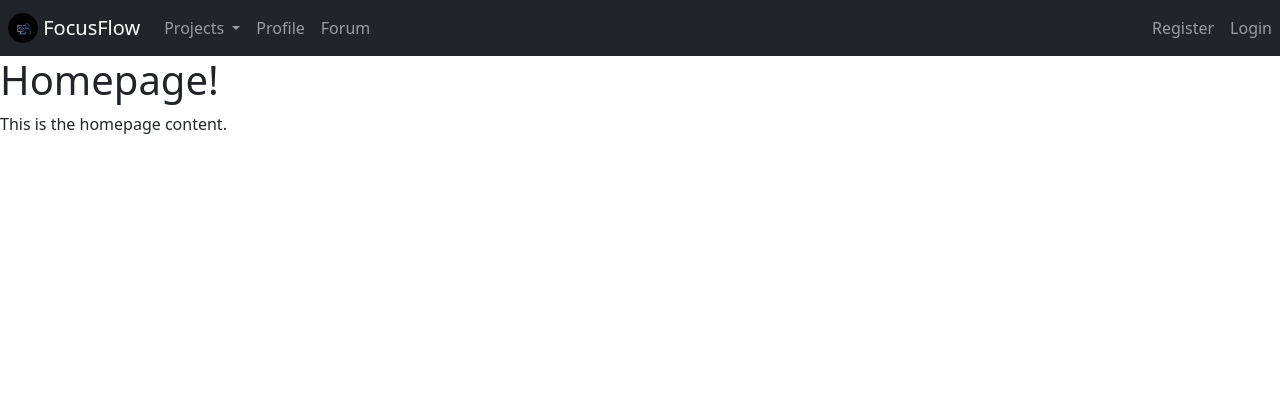
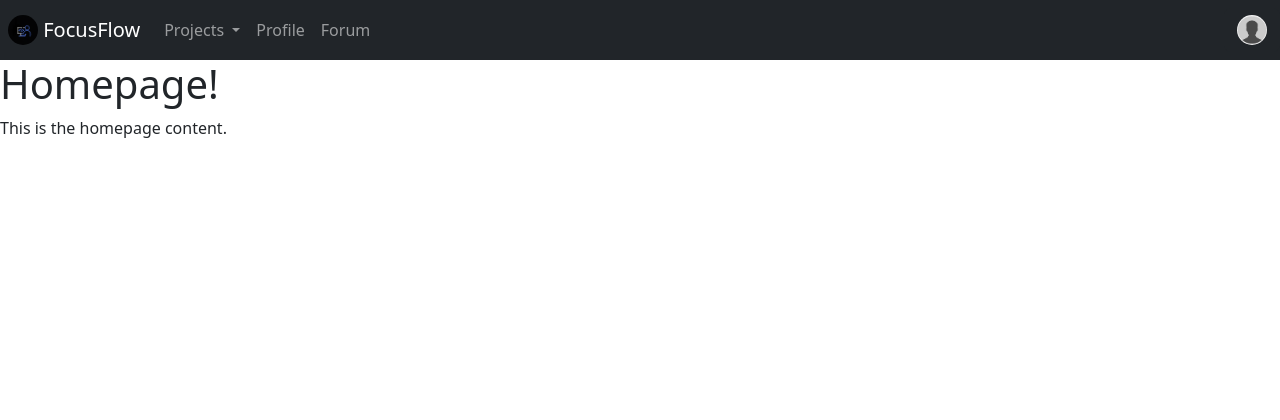
Before and after one commit to NikitaPash/FocusFlow, a Django app: page / in a window 1280 px wide. Shown: the top 420 px of the page. Run offline with Django 5.2, Linux system fonts and the light colour scheme.

Commit message:
Add navbar profile and authentication placeholder and logic

```diff
--- a/templates/base/navbar.html
+++ b/templates/base/navbar.html
@@ -36,21 +36,24 @@
           </li>
         </ul>
         <ul class="navbar-nav ms-auto">
-          {% if user.is_authenticated %}
-          <li class="nav-item">
-            <a class="nav-link disabled" href="#">Welcome, {{ user.username }}!</a>
-          </li>
-          <li class="nav-item">
-            <a class="nav-link" href="{% url 'logout' %}">Logout</a>
-          </li>
-          {% else %}
-          <li class="nav-item">
-            <a class="nav-link" href="{% url 'register' %}">Register</a>
-          </li>
-          <li class="nav-item">
-            <a class="nav-link" href="{% url 'login' %}">Login</a>
-          </li>
-          {% endif %}
+            <li class="nav-item {% if user.is_authenticated %}dropdown {% else %} {% endif %}">
+                {% if user.is_authenticated %}
+                    <button class="btn btn-dark dropdown-toggle" type="button" id="profileDropdown" data-bs-toggle="dropdown" aria-expanded="false">
+                        <img src="{% static 'images/profile_placeholder.jpg' %}" width="30" height="30" class="d-inline-block align-top rounded-circle" alt="profile" loading="lazy">
+                    </button>
+                    <ul class="dropdown-menu dropdown-menu-end" aria-labelledby="profileDropdown">
+                        <li><a class="dropdown-item" href="#">Profile</a></li>
+                        <li><hr class="dropdown-divider"></li>
+                        <li><a class="dropdown-item" href="{% url 'logout' %}">Logout</a></li>
+                    </ul>
+                {% else %}
+                        <a href="{% url 'login' %}">
+                            <button class="btn btn-dark" type="button">
+                                <img src="{% static 'images/profile_placeholder.jpg' %}" width="30" height="30" class="d-inline-block align-top rounded-circle" alt="profile" loading="lazy">
+                            </button>
+                        </a>
+                {% endif %}
+            </li>
         </ul>
       </div>
     </nav>
--- a/templates/user_auth/login.html
+++ b/templates/user_auth/login.html
@@ -43,6 +43,7 @@
                 </form>
                 <div class="card-footer text-body-secondary text-center mt-3">
                     Don't have an account?
+                    <a href="{% url 'register' %}" class="link-primary link-offset-2 link-underline-opacity-25 link-underline-opacity-100-hover">Create New Account</a>
                 </div>
               </div>
             </div>
--- a/templates/user_auth/register.html
+++ b/templates/user_auth/register.html
@@ -46,6 +46,10 @@
                       <button type="submit" class="btn btn-dark">Submit</button>
                   </div>
                 </form>
+                  <div class="card-footer text-body-secondary text-center mt-3">
+                        Already have an account?
+                        <a href="{% url 'login' %}" class="link-primary link-offset-2 link-underline-opacity-25 link-underline-opacity-100-hover">Login</a>
+                  </div>
               </div>
             </div>
         </div>
```
Also changed, not shown: static/images/profile_placeholder.jpg (added).
